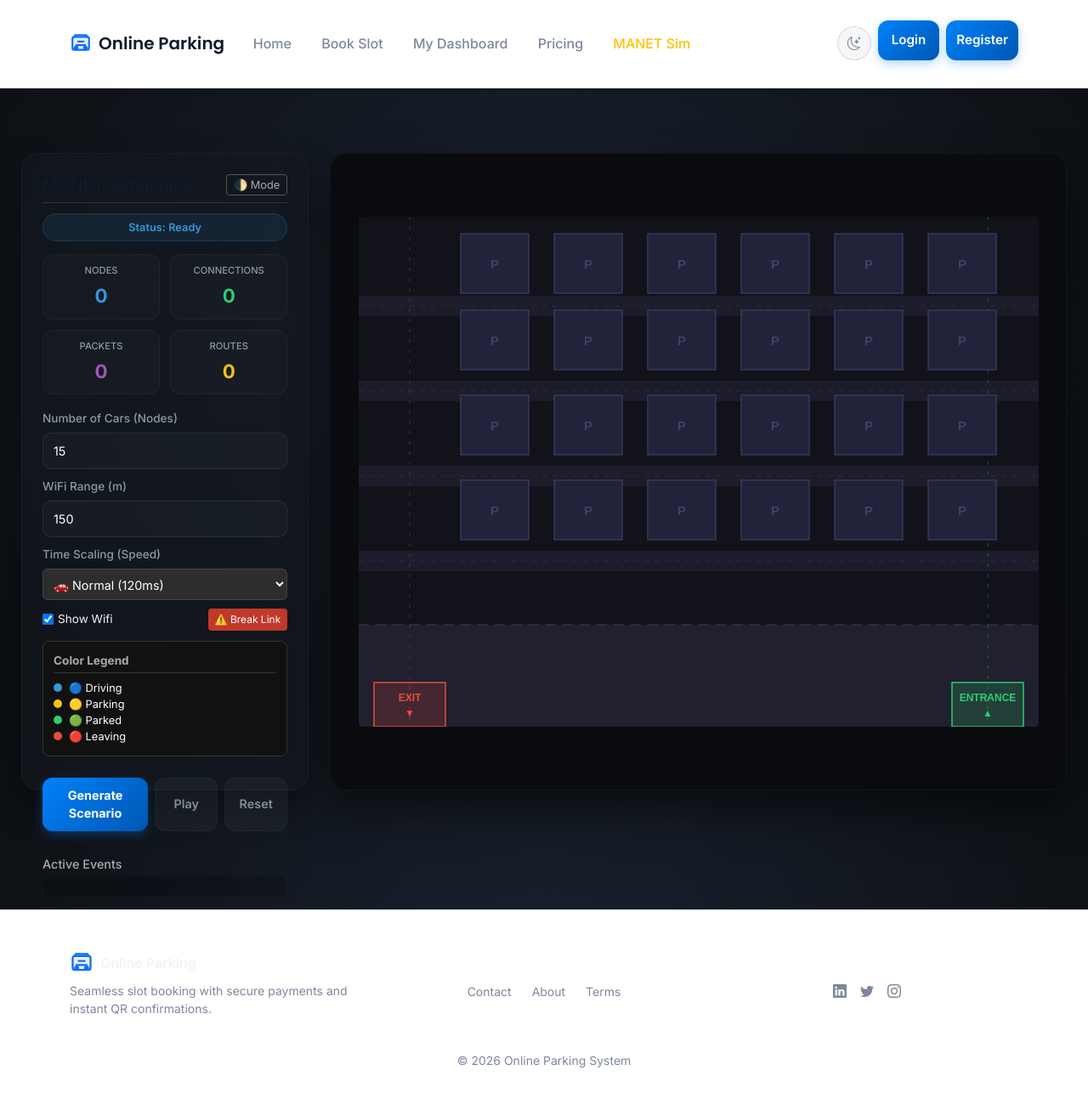
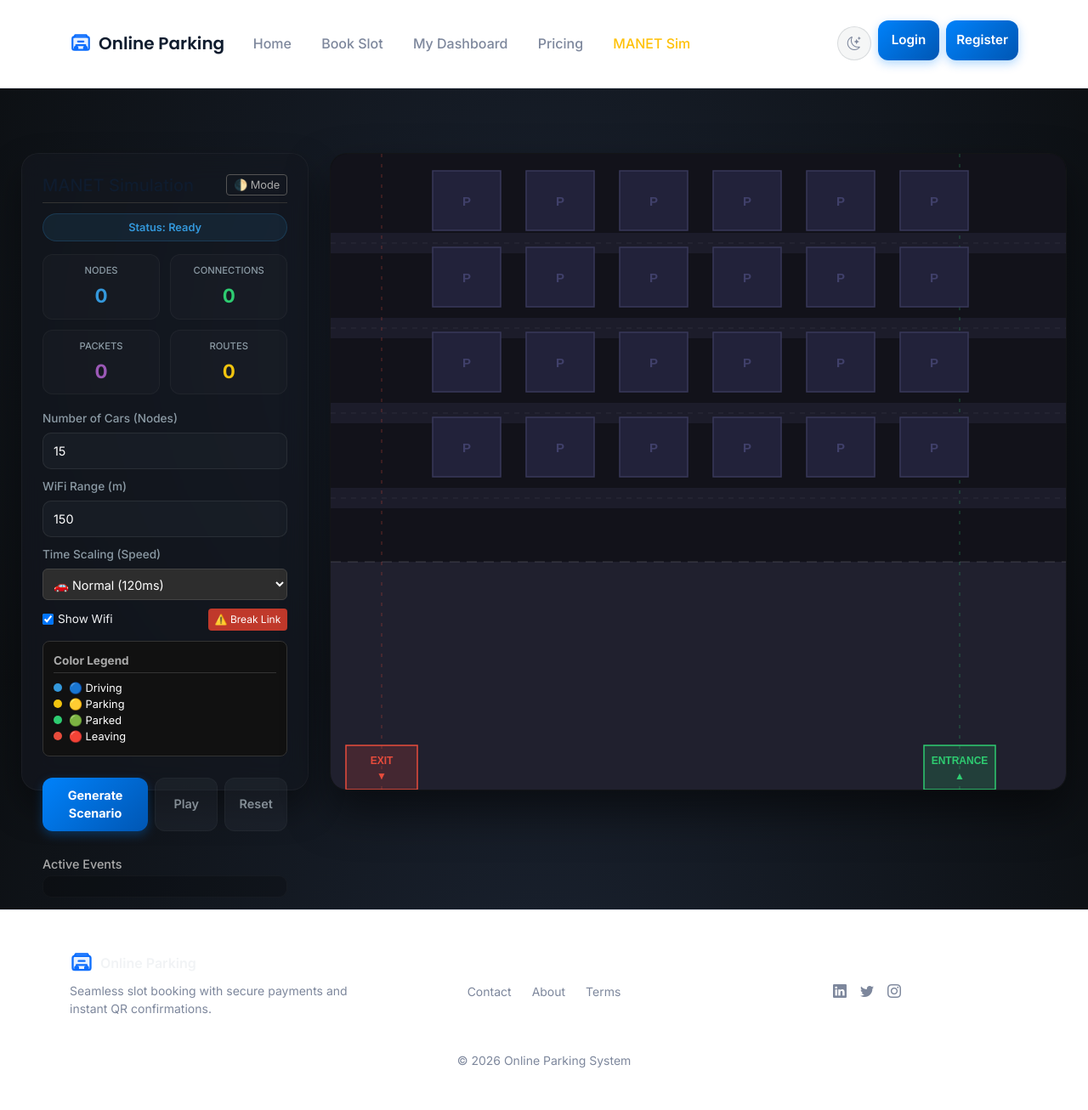
Before and after one commit to yashvinthan/online-parking-system, a Django app: page /manet/ in a window 1280 px wide. Shown: the whole page at 85% size. Run offline with Django 4.2, Linux system fonts and the light colour scheme.

Commit message:
Fix scroll and mobile canvas resize for MANET simulation

```diff
--- a/manet/templates/manet/simulation.html
+++ b/manet/templates/manet/simulation.html
@@ -10,7 +10,7 @@
         color: #f1f3f5;
         font-family: 'Inter', system-ui, -apple-system, sans-serif;
         margin: 0;
-        overflow: hidden;
+        /* overflow: hidden removed — it was blocking page scroll */
     }
 
     .simulation-container {
@@ -764,5 +764,33 @@
 
     // Initial render
     drawParkingLot();
+
+    // ── Responsive canvas resize ─────────────────────────────────────
+    // Resize canvas to fill its container so the parking scene is
+    // always visible on any screen size (critical for mobile).
+    function resizeCanvas() {
+        const container = canvas.parentElement;
+        const cw = container.clientWidth  || 800;
+        const ch = container.clientHeight || 600;
+        // Only resize if dimensions actually changed to avoid flicker
+        if (canvas.width !== cw || canvas.height !== ch) {
+            canvas.width  = cw;
+            canvas.height = ch;
+            // Redraw parking lot immediately after resize
+            if (historyData && historyData.length > 0) {
+                renderFrame();
+            } else {
+                drawParkingLot();
+            }
+        }
+    }
+
+    // Watch the container for size changes (handles orientation
+    // changes, window resize, mobile layout shifts, etc.)
+    const ro = new ResizeObserver(() => resizeCanvas());
+    ro.observe(canvas.parentElement);
+
+    // Run once immediately after DOM layout settles
+    requestAnimationFrame(resizeCanvas);
 </script>
 {% endblock %}
```
